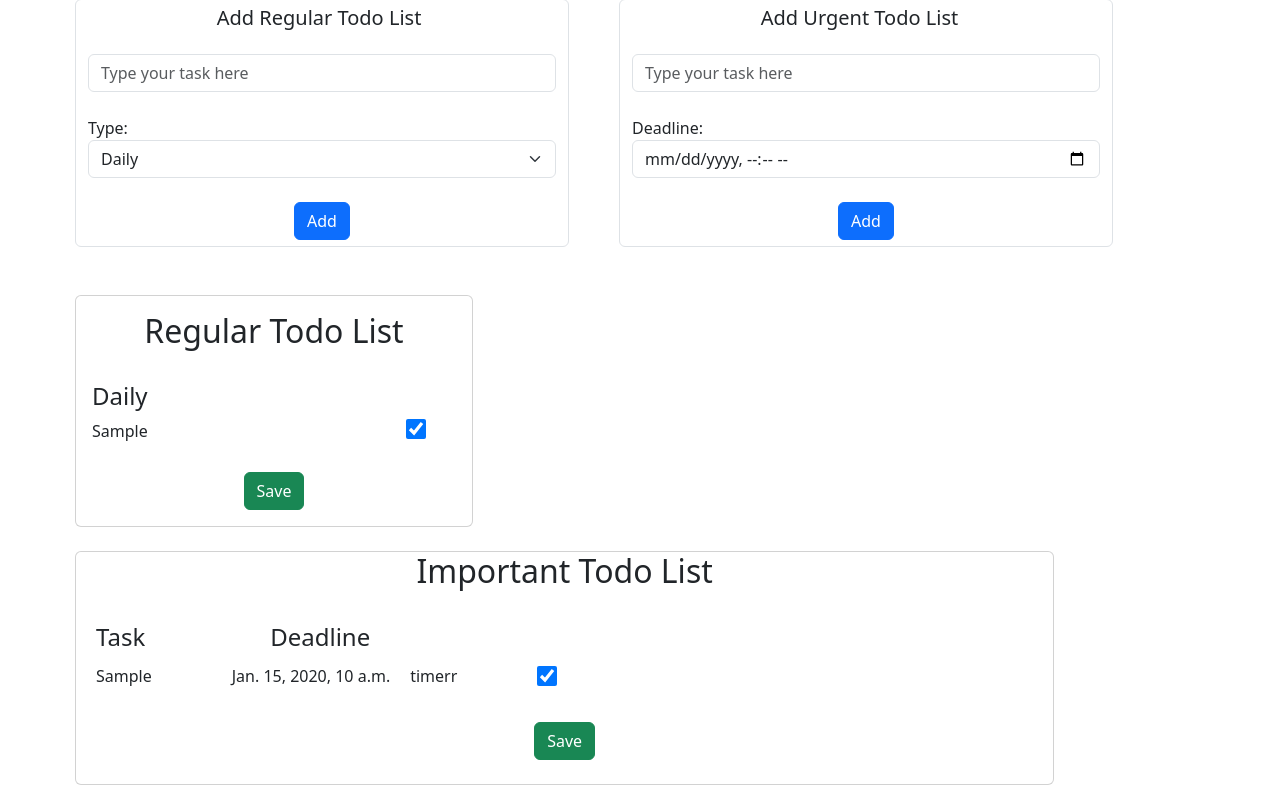
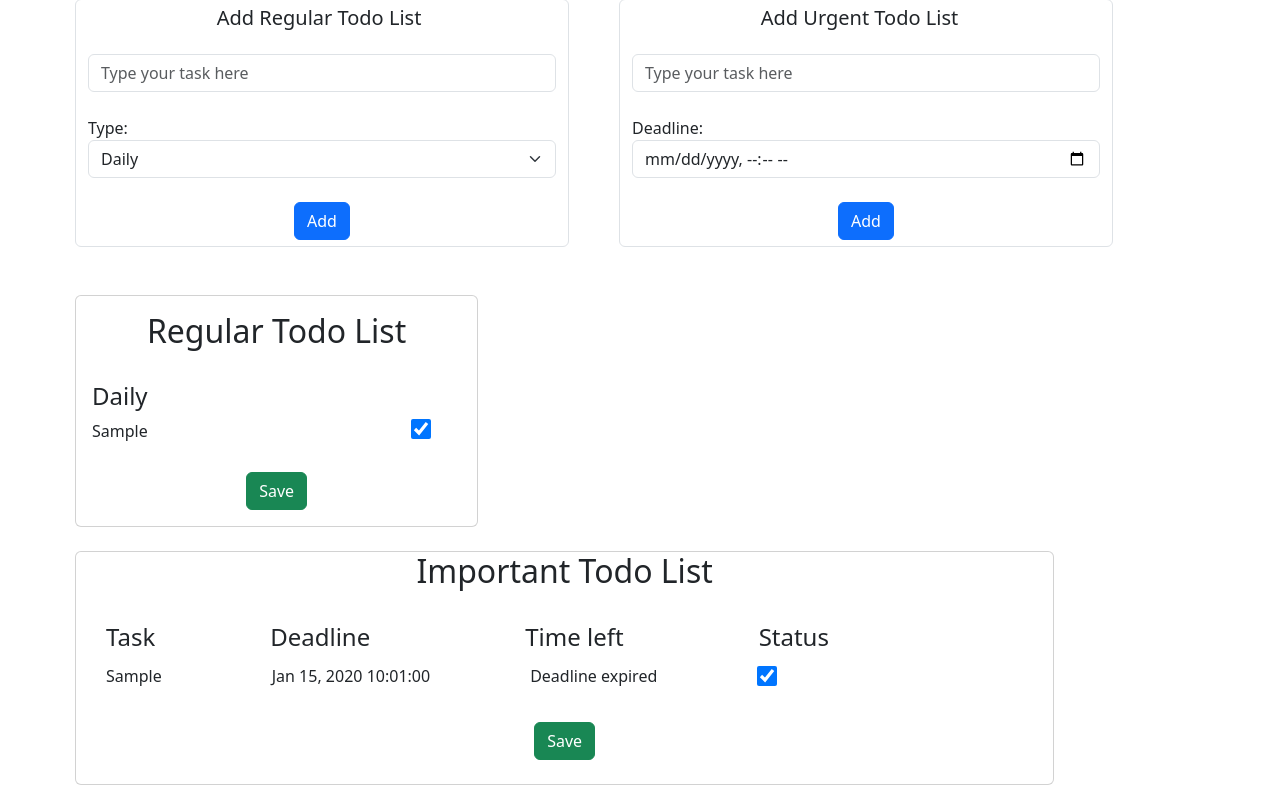
Before and after one commit to AnggiAnggiana/To-do-list-project, a Django app: page /todo/todo_list/ in a window 1280 px wide. Shown: the part 201-1010 px from the top of the page. Run offline with Django 4.2, Linux system fonts and the light colour scheme; a user stored in the database is signed in; tables that the repository leaves empty hold one stand-in row (values such as "Sample post"); some libraries are stand-ins or nearby versions.

Commit message:
Show time left of deadline

```diff
--- a/project_todo/settings.py
+++ b/project_todo/settings.py
@@ -118,7 +118,6 @@ USE_TZ = True
 STATIC_URL = 'static/'
 STATICFILES_DIRS = (
     os.path.join(BASE_DIR, 'todo/static'),
-    os.path.join(BASE_DIR, 'todo/static/js'),
 )
 
 LOGIN_REDIRECT_URL = '/todo/'
--- a/todo/static/js/deadline-timer.js
+++ b/todo/static/js/deadline-timer.js
@@ -1,23 +1,23 @@
-const deadline = document.getElementById('deadline')
-const importantTaskDeadline = document.getElementById('importantTaskDeadline')
+document.querySelectorAll('.content-container').forEach(contentContainer => {
+    const deadline = contentContainer.querySelector('#deadline')
+    const importantTaskDeadline = contentContainer.querySelector('#importantTaskDeadline')
 
-const myCountdown = setInterval(() => {
-    const now = new Date().getTime()
+    console.log(deadline.textContent)
+    const deadlineDate = Date.parse(deadline.textContent)
 
-    const difference = deadline - now
+    setInterval(() => {
+        const now = new Date().getTime()
+        const difference = deadlineDate - now
 
-    const days = Math.floor(deadline / (1000 * 60 * 60 * 24) - (now / (1000 * 60 * 60 * 24)))
-    const hours = Math.floor((deadline / (1000 * 60 * 60) - (now / (1000 * 60 * 60))) % 24)
-    const minutes = Math.floor((deadline / (1000 * 60) - (now / (1000 * 60))) % 60)
-    const seconds = Math.floor((deadline / (1000) - (now / (1000))) % 60)
+        const days = Math.floor(deadlineDate / (1000 * 60 * 60 * 24) - (now / (1000 * 60 * 60 * 24)))
+        const hours = Math.floor((deadlineDate / (1000 * 60 * 60) - (now / (1000 * 60 * 60))) % 24)
+        const minutes = Math.floor((deadlineDate / (1000 * 60) - (now / (1000 * 60))) % 60)
+        const seconds = Math.floor((deadlineDate / (1000) - (now / (1000))) % 60)
 
-    if (difference <= 0) {
-        importantTaskDeadline.innerHTML = "Deadline expired"
-    }
-
-    if (difference > 0) {
-        importantTaskDeadline.innerHTML = days + "hari" + hours + "jam" + minutes + "menit" + seconds + "detik"
-    } else {
-        importantTaskDeadline.innerHTML = "Selesai"
-    }
-}, 1000)
+        if (difference <= 0) {
+            importantTaskDeadline.innerHTML = "Deadline expired"
+        } else if (difference > 0) {
+            importantTaskDeadline.innerHTML = days + " hari " + hours + " jam " + minutes + " menit " + seconds + " detik "
+        }
+    }, 1000)
+})
--- a/todo/templates/todo/myTodo.html
+++ b/todo/templates/todo/myTodo.html
@@ -2,16 +2,7 @@
 {% load static %}
 
 
-{% block scripts %}
-    <script src="{% static 'js/deadline-timer.js' %}"></script>
-{% endblock %}
-
-
 {% block content %}
-    <script src="https://code.jquery.com/jquery-3.6.0.min.js"></script>
-    <script src="{% static 'js/bundle.js' %}"></script>
-
-
     <body>
         <section>
             <div class="header">
@@ -97,20 +88,25 @@
                                 <h2 class="card-title">Important Todo List</h2>
                             </div>
                             <br>
-                            {% for important in important_task %}
+                            {% for task, tasks in important_task_group.items %}
                                 <div class="task-container">
                                     <div class="task-info">
+                                        {% if forloop.first %}
                                             <div class="title-container">
                                                 <h4 class="task-title">Task</h4>
                                                 <h4 class="task-title">Deadline</h4>
+                                                <h4 class="task-title-time">Time left</h4>
+                                                <h4 class="task-title">Status</h4>
                                             </div>
+                                        {% endif %}
+                                        {% for important in tasks %}
                                             <div class="content-container">
                                                 <div class="task-urgent">{{ important.task }}</div>
-                                            <div id="deadline">{{ important.due_date }}</div>
-                                            <div id="importantTaskDeadline"></div>
-                                            <span class="task-urgent">timerr</span>
+                                                <div id="deadline" class="task-urgent">{{ important.due_date|date:"M d, Y H:m:s" }}</div>
+                                                <div id="importantTaskDeadline" class="task-urgent-time"></div>
                                                 <input type="checkbox" class="completed-form" {% if important.completed %}checked{% endif %}></input>
                                             </div>
+                                        {% endfor %}
                                     </div>
                                 </div>
                             {% endfor %}<br>
@@ -124,9 +120,9 @@
             </div>
         </section>
         <br>
-        <script type="text/babel" src="{% static 'deadline_timer.js' %}"></script>
 
 
+        <script src="{% static 'js/deadline-timer.js' %}"></script>
         <style>
             .header{
                 background-color: black;
@@ -172,7 +168,7 @@
             }
 
             .card {
-                margin-right: 50px;
+                margin-right: 30px;
                 width: 90%;
             }
 
@@ -240,15 +236,27 @@
             }
 
             .task-title {
-                margin-right: 105px;
-                margin-left: 20px;
+                margin-right: 85px;
+                margin-left: 30px;
             }
 
             .task-urgent {
                 border-radius: 50px;
                 margin-right: 80px;
+                margin-left: 30px;
+            }
+
+            .task-title-time {
+                margin-right: 105px;
+                margin-left: 70px;
+            }
+
+            .task-urgent-time {
+                border-radius: 50px;
+                margin-right: 100px;
                 margin-left: 20px;
             }
+
         </style>
 
     </body>
--- a/todo/views.py
+++ b/todo/views.py
@@ -55,6 +55,7 @@ def todo_list(request):
 
     # Grouping element regular_form by frequncy
     regular_task_group = {k: list(g) for k, g in groupby(sorted(regular_task, key=lambda x: x.frequency), key=lambda x: x.frequency)}
+    important_task_group = {k: list(g) for k, g in groupby(sorted(important_task, key=lambda x: x.task), key=lambda x: x.task)}
 
     return render(request, 'todo/myTodo.html', {
         'regular_form': regular_form,
@@ -63,6 +64,7 @@ def todo_list(request):
         'regular_task': regular_task,
         'important_task': important_task,
         'regular_task_group': regular_task_group,
+        'important_task_group': important_task_group,
     })
 
 
```
Lines whose indentation alone changed are shown as unchanged.
